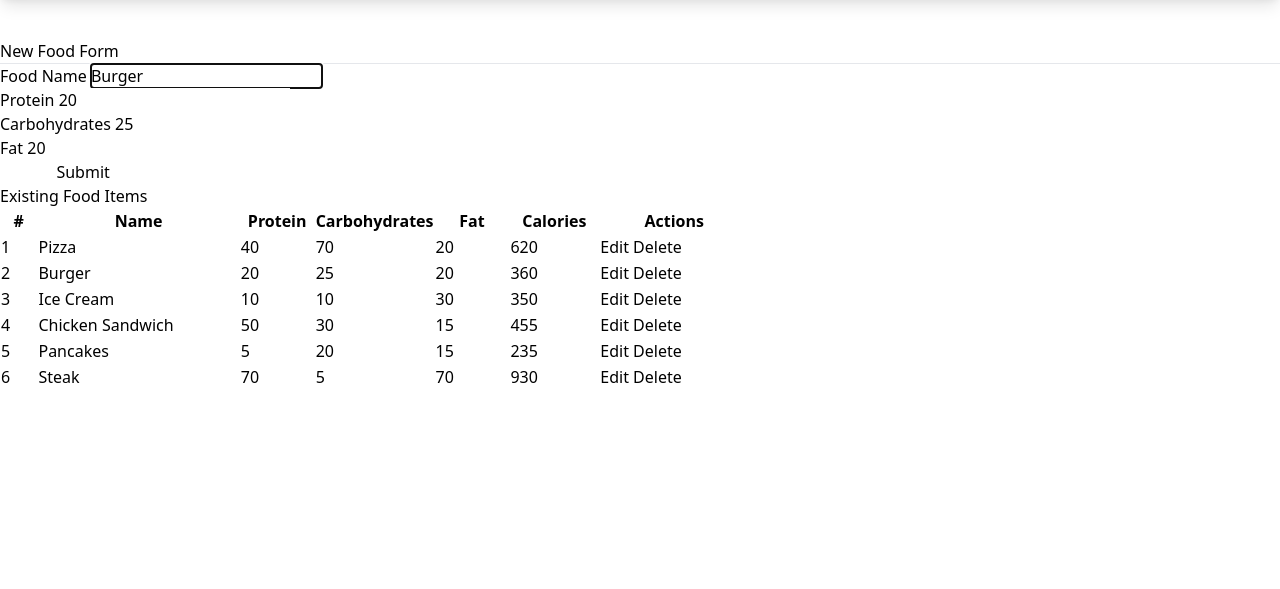
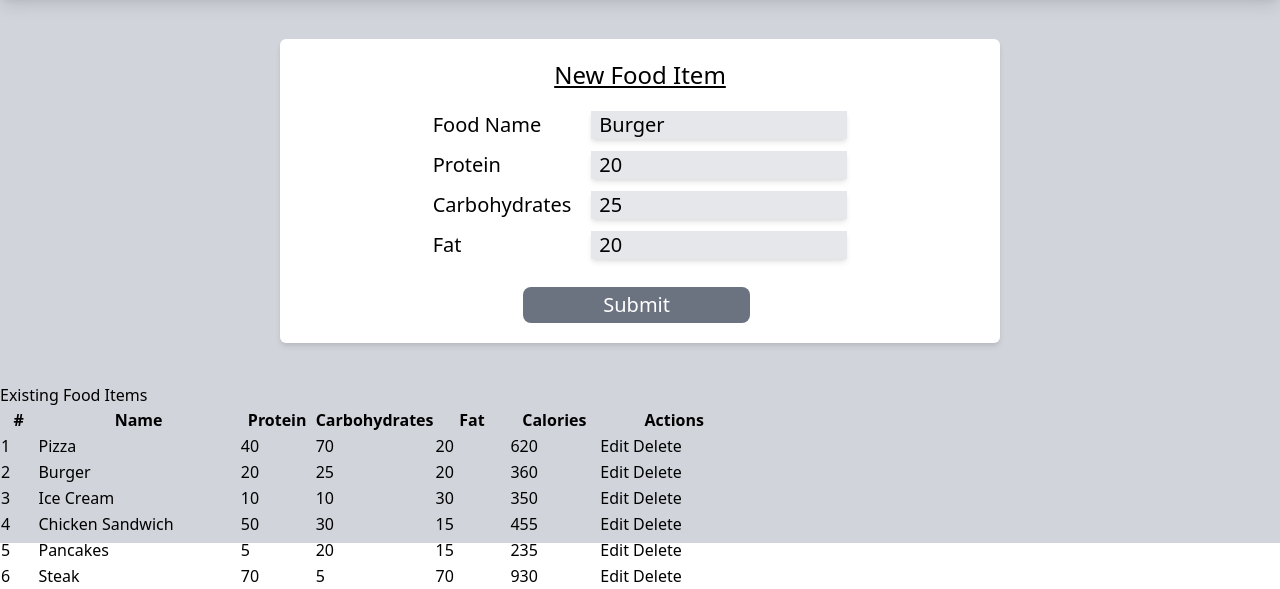
Before and after one commit to SuHaye/food_tracker, a Flask app: page /edit_food/2 in a window 1280 px wide. Shown: the part 257-846 px from the top of the page. Before the commit the page ends 640 px from the top, so only its background shows below. Run offline with Flask 2, Linux system fonts and the light colour scheme; data comes from the database, SQL or seed files in the repository; both versions use the stored data as it was after the commit; style sheets or scripts are compiled from the project's sources.

Commit message:
Form to add food is complete

```diff
--- a/food_tracker/templates/add.html
+++ b/food_tracker/templates/add.html
@@ -18,11 +18,11 @@
 	</head>
 	<body>
 
-		<div class="container-fluid" id="wrapper">
+		<div class="bg-gray-300 pt-10 h-screen" id="wrapper">
 
 			<div
 				style="background-image: url('../static/img/hero.jpg');"
-				class="relative bg-cover bg-center my-10 text-center shadow-lg" >
+				class="relative bg-cover bg-center text-center shadow-lg" >
 				<!-- overlay -->
 				<div class="absolute top-0 bg-black opacity-50 w-full h-full"></div>
 				<div class="relative">
@@ -42,63 +42,69 @@
 				</div>
 			</div>
 
-			<div class="row t20">
-				<div class="col-lg-8 col-lg-offset-2">
-					<div class="panel panel-default">
-						<div class="panel-body">
-							<h3 class="lean-h text-black">
-								<i class="glyphicon glyphicon-plus-sign"></i> New Food Form
-							</h3>
-							<hr />
+			<!-- <div class="container mx-auto my-10">
+				<form action="
+					<div class="px-10 container mx-auto text-lg">
+	<div class="mx-auto py-5 px-5 bg-white hover:shadow-lg shadow-md rounded-md w-3/5">
+		<div class="px-2 flex flex-col items-center">
+			<label class="underline text-2xl mb-5">Add Food</label>
 
-							<!-- Calls POST method when submitted -->
-							<form action="{{ url_for('main.add') }}" method="POST" role="form">
+			<div class="">
+				<select class="text-xl cursor-pointer px-2 bg-gray-200 shadow-md hover:shadow-lg focus:outline-none w-64" name="food-select">
+					{% for food in foods %}
+					<option value="{{ food.id }}">{{ food.name }}</option>
+					{% endfor %}
+				</select>
+				<span class="">
+				<button
+					type="submit"
+					class="py-1 px-2 ml-5 bg-gray-500 rounded-lg hover:underline hover:text-gray-300 shadow-mg hover:shadow-lg text-white"
+					id="add-btn">
+					Add Food
+				</button> -->
 
-								<div class="row">
-									<div class="col-lg-4">
-										<div class="form-group">
-											<label for="food-name">Food Name</label>
-						                  	<input value="{{ food.name }}" type="text" class="form-control" id="food-name" name="food-name" placeholder="Food Name" autofocus>
-										</div>
-									</div>
-									<div class="col-lg-4">
-										<div class="form-group">
-						                  <label for="protein">Protein</label>
-						                  <input value="{{ food.proteins }}" type="number" class="form-control" id="protein" name="protein" placeholder="Protein">
-						                </div>
-									</div>
-									<div class="col-lg-4">
-										<div class="form-group">
-						                  <label for="carbohydrates">Carbohydrates</label>
-						                  <input value="{{ food.carbs }}" type="number" class="form-control" id="carbohydrates" name="carbohydrates" placeholder="Carbohydrates">
-						                </div>
-									</div>
+			<div class="container mx-auto my-10">
+				<div class="px-10 container mx-auto">
+					<div class="flex flex-col items-center mx-auto py-5 px-5 bg-white hover:shadow-lg shadow-md rounded-md w-3/5">
+						<h3 class="underline text-2xl mb-5">
+							New Food Item
+						</h3>
+
+						<!-- Calls POST method when submitted -->
+						<form action="{{ url_for('main.add') }}" method="POST" role="form">
+
+						<div class="flex flex-col space-y-2">
+							<div class="flex flex-col space-y-3">
+								<div class="flex justify-between text-xl ">
+									<label class="mr-5" for="">Food Name</label>
+									<input value="{{ food.name }}" type="text" class="text-xl px-2 bg-gray-200 shadow-md hover:shadow-lg focus:outline-none w-64" id="food-name" name="food-name" placeholder="Food Name" autofocus>
 								</div>
-
-								<div class="row">
-									<div class="col-lg-4">
-										<div class="form-group">
-						                  <label for="fat">Fat</label>
-						                  <input value="{{ food.fats }}" type="number" class="form-control" id="fat" name="fat" placeholder="Fat">
-						                </div>
-									</div>
-
-									<div class="col-lg-4">
-										<div class="form-group">
-											<label style="visibility:hidden">submit</label>
-											<input type="hidden" name="food-id" value="{{ food.id }}" >
-											<button type="submit" class="btn btn-primary btn-block">
-												<i class="glyphicon glyphicon-upload"></i> Submit
-											</button>
-										</div>
-									</div>
+								<div class="flex justify-between text-xl">
+									<label class="mr-5" for="protein">Protein</label>
+									<input value="{{ food.proteins }}" type="number" class="text-xl px-2 bg-gray-200 shadow-md hover:shadow-lg focus:outline-none w-64" id="protein" name="protein" placeholder="Protein">
 								</div>
-
-							</form>
+								<div class="flex justify-between text-xl">
+									<label class="mr-5" for="carbohydrates">Carbohydrates</label>
+									<input value="{{ food.carbs }}" type="number" class="text-xl px-2 bg-gray-200 shadow-md hover:shadow-lg focus:outline-none w-64" id="carbohydrates" name="carbohydrates" placeholder="Carbohydrates">
+								</div>
+								<div class="flex justify-between text-xl">
+									<label class="mr-5" for="fat">Fat</label>
+									<input value="{{ food.fats }}" type="number" class="text-xl px-2 bg-gray-200 shadow-md hover:shadow-lg focus:outline-none w-64" id="fat" name="fat" placeholder="Fat">
+								</div>
+							</div>
+							<div class="text-xl">
+								<label style="visibility:hidden">submit</label>
+								<input type="hidden" name="food-id" value="{{ food.id }}" >
+								<button type="submit" class=" mt-5 py-1 px-20 ml-5 bg-gray-500 rounded-lg hover:underline hover:text-gray-300 shadow-mg hover:shadow-lg text-white">
+								Submit
+								</button>
+							</div>
 						</div>
+						</form>
 					</div>
 				</div>
 			</div>
+
 
 			<div class="row t20">
 				<div class="col-lg-8 col-lg-offset-2">
@@ -142,6 +148,8 @@
 									{% endfor %}
 								</tbody>
 							</table>
+
+
 						</div>
 					</div>
 				</div>
--- a/food_tracker/templates/index.html
+++ b/food_tracker/templates/index.html
@@ -35,7 +35,7 @@
 				</div>
 			</div>
 
-			<div class="conatiner">
+			<div class="">
 				<form action="{{ url_for('main.create_log') }}" method="POST" role="form">
 					<div class="px-10 container mx-auto text-lg">
 						<div class="mx-auto py-5 px-5 bg-white hover:shadow-lg shadow-md rounded-md w-3/5">
```
Also changed, not shown: food_tracker/templates/view.html (+8 -8 lines), food_tracker/db.sqlite3.
